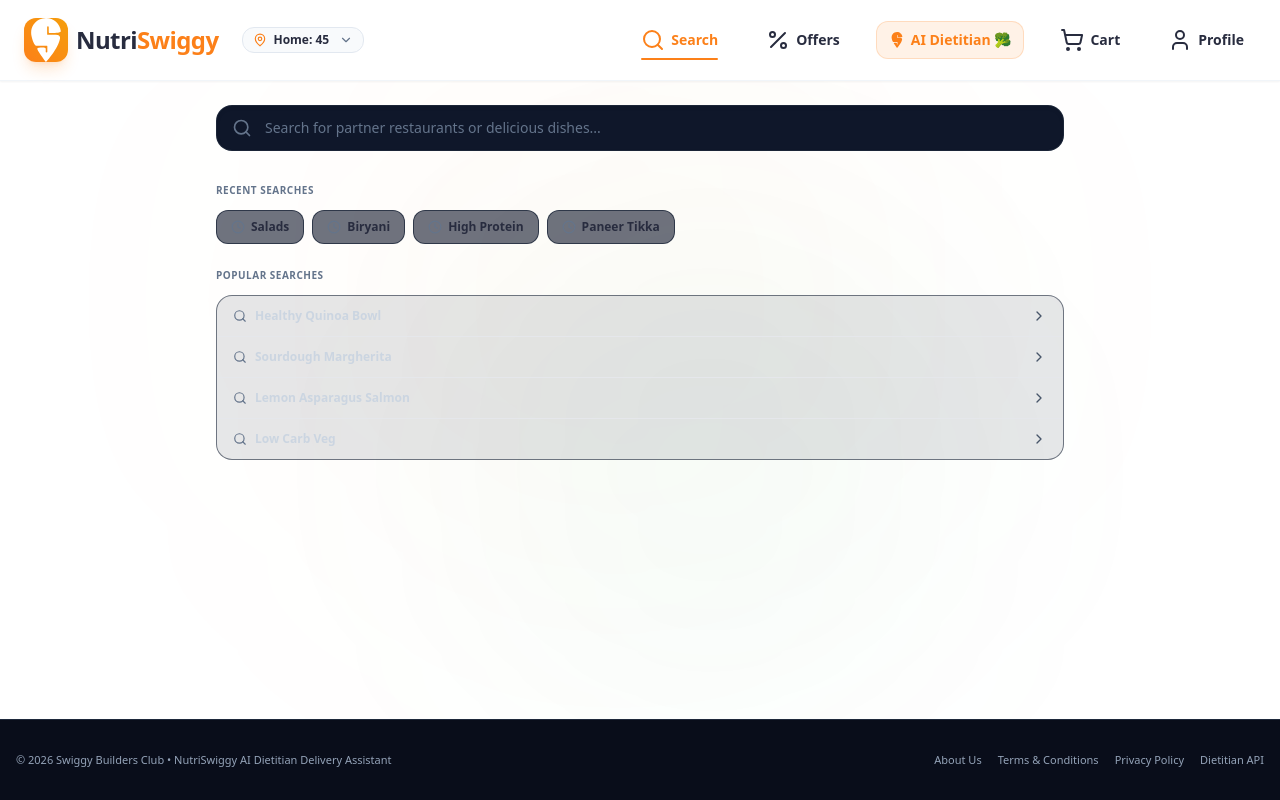
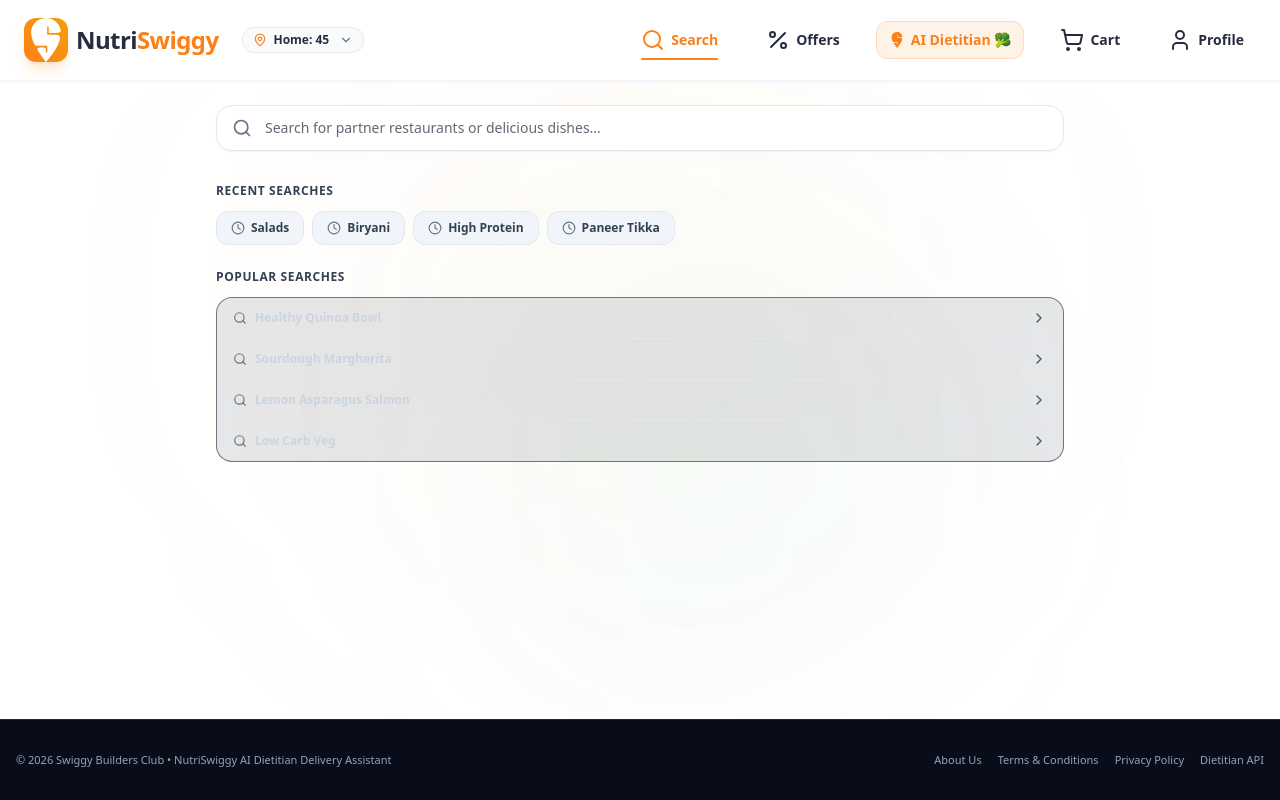
Before and after one commit to yaswanthvuppala/NutriSwiggy-Dietitian, a Next.js app in the folder nutriswiggy/frontend/: page /search in a window 1280 px wide. Built offline with nearby package versions, Linux system fonts and the light colour scheme.

Commit message:
feat: implement search page with debounced input, recent/trending queries, and tabbed dish/restaurant results

```diff
--- a/nutriswiggy/frontend/src/app/search/page.tsx
+++ b/nutriswiggy/frontend/src/app/search/page.tsx
@@ -82,12 +82,12 @@ export default function SearchPage() {
           value={query}
           onChange={(e) => setQuery(e.target.value)}
           placeholder="Search for partner restaurants or delicious dishes..."
-          className="w-full bg-slate-900 border border-slate-800/80 hover:border-slate-700 focus:border-[#FC8019] rounded-2xl pl-12 pr-12 py-3 text-sm focus:outline-none text-slate-200 placeholder-slate-500 transition-colors shadow-inner"
+          className="w-full bg-white border border-slate-200 hover:border-slate-300 focus:border-[#FC8019] rounded-2xl pl-12 pr-12 py-3 text-sm focus:outline-none text-[#1E293B] placeholder-[#1E293B]/70 transition-colors shadow-sm focus:shadow-md"
         />
         {query && (
           <button
             onClick={handleClear}
-            className="absolute right-4 top-1/2 -translate-y-1/2 p-1 rounded-full bg-slate-800 hover:bg-slate-750 text-slate-400 hover:text-white transition-colors"
+            className="absolute right-4 top-1/2 -translate-y-1/2 p-1 rounded-full bg-slate-100 hover:bg-slate-200 text-slate-500 hover:text-slate-800 transition-colors"
           >
             <X className="w-3.5 h-3.5" />
           </button>
@@ -100,13 +100,13 @@ export default function SearchPage() {
           {/* Recent Searches */}
           {recentSearches.length > 0 && (
             <div className="space-y-3">
-              <h3 className="text-[10px] text-slate-500 font-bold uppercase tracking-wider">Recent Searches</h3>
+              <h3 className="text-xs text-[#334155] font-bold uppercase tracking-wider">Recent Searches</h3>
               <div className="flex flex-wrap gap-2">
                 {recentSearches.map((s, idx) => (
                   <button
                     key={idx}
                     onClick={() => handleSelectQuery(s)}
-                    className="text-xs font-bold px-3.5 py-2 bg-slate-900/60 border border-slate-800/80 rounded-xl hover:border-slate-700 text-slate-350 hover:text-white transition-colors flex items-center gap-1.5"
+                    className="text-xs font-bold px-3.5 py-2 bg-[#F1F5F9] border border-slate-200 rounded-xl hover:bg-slate-200/60 hover:border-slate-300 text-[#334155] hover:text-[#1E293B] transition-colors flex items-center gap-1.5"
                   >
                     <Clock className="w-3.5 h-3.5 text-slate-500" />
                     <span>{s}</span>
@@ -118,7 +118,7 @@ export default function SearchPage() {
 
           {/* Trending Searches */}
           <div className="space-y-3">
-            <h3 className="text-[10px] text-slate-500 font-bold uppercase tracking-wider">Popular Searches</h3>
+            <h3 className="text-xs text-[#334155] font-bold uppercase tracking-wider">Popular Searches</h3>
             <div className="flex flex-col border border-slate-800/60 rounded-2xl bg-slate-900/10 overflow-hidden divide-y divide-slate-850">
               {trendingSearches.map((s, idx) => (
                 <button
@@ -140,11 +140,11 @@ export default function SearchPage() {
         /* Renders Search Results */
         <div className="space-y-6">
           {/* Tabs */}
-          <div className="flex border-b border-slate-800/85">
+          <div className="flex border-b border-slate-200">
             <button
               onClick={() => setActiveTab("dishes")}
               className={`px-4 py-2.5 text-xs font-black uppercase tracking-wider relative transition-colors ${
-                activeTab === "dishes" ? "text-[#FC8019]" : "text-slate-400 hover:text-white"
+                activeTab === "dishes" ? "text-[#FC8019]" : "text-slate-500 hover:text-black"
               }`}
             >
               Dishes ({searchResultsDishes.length})
@@ -155,7 +155,7 @@ export default function SearchPage() {
             <button
               onClick={() => setActiveTab("restaurants")}
               className={`px-4 py-2.5 text-xs font-black uppercase tracking-wider relative transition-colors ${
-                activeTab === "restaurants" ? "text-[#FC8019]" : "text-slate-400 hover:text-white"
+                activeTab === "restaurants" ? "text-[#FC8019]" : "text-slate-500 hover:text-black"
               }`}
             >
               Restaurants ({searchResultsRestaurants.length})
```
